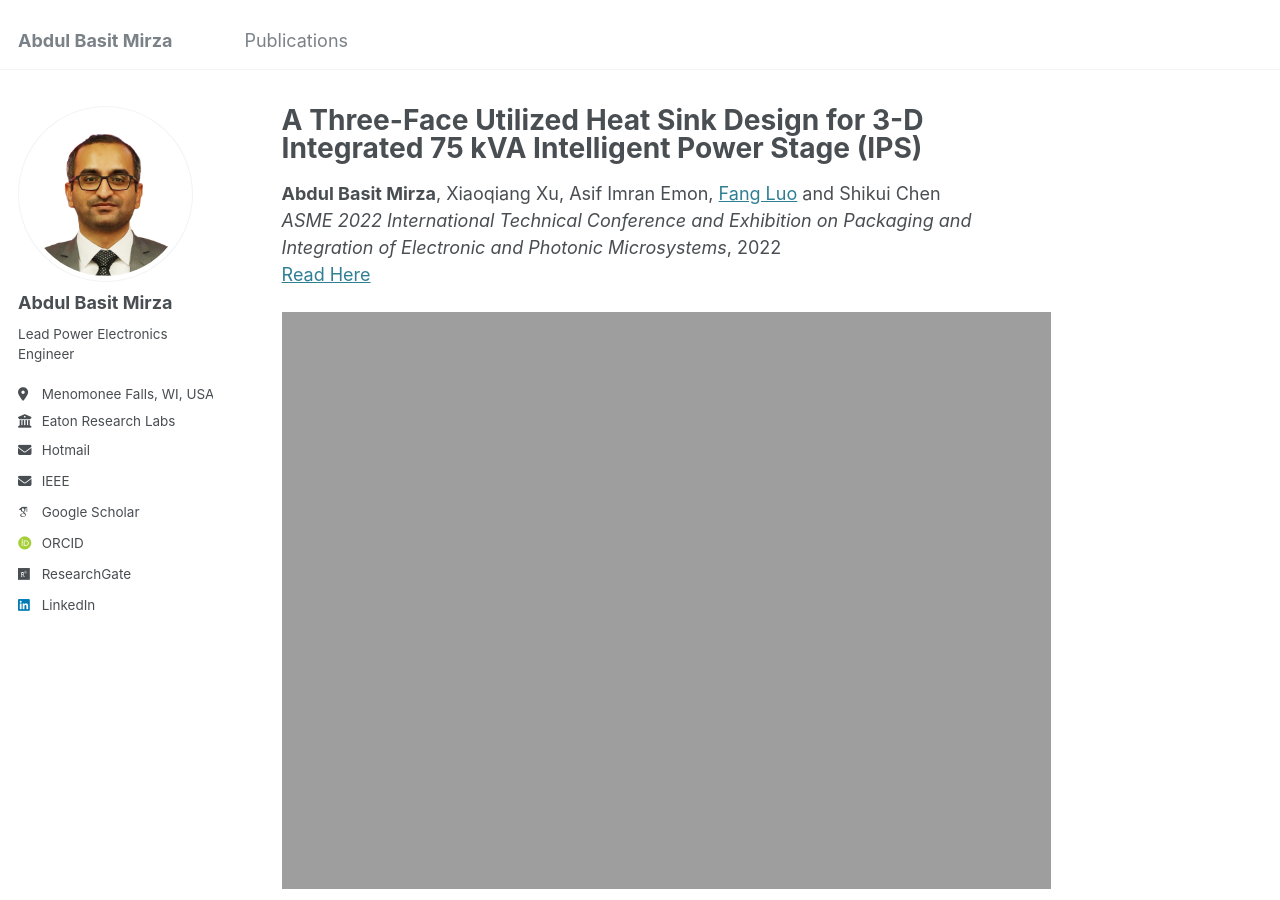
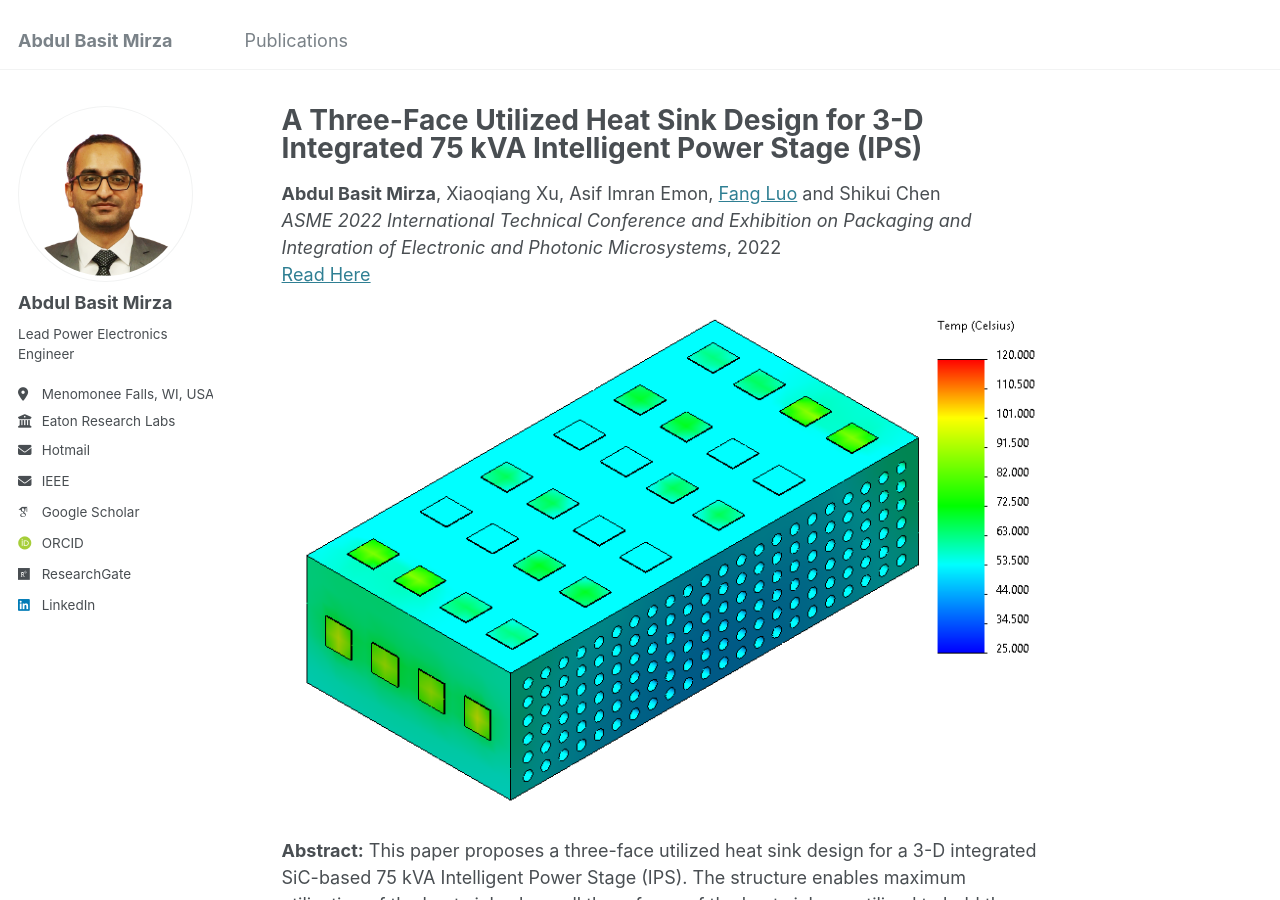
Before and after one commit to AbdulBasitMirza/abdulbasitmirza.github.io, a Jekyll site: the page built from _publications/InterPACK_2022.md, in a window 1280 px wide and 900 px high. Built offline with Jekyll 4.4.1, drawn with Linux system fonts in a browser that asks for light colours; some web fonts are replaced.

Commit message:
Update InterPACK_2022.md

```diff
--- a/_publications/InterPACK_2022.md
+++ b/_publications/InterPACK_2022.md
@@ -9,7 +9,7 @@ date: 2022-12-07
 venue: 'ASME 2022 International Technical Conference and Exhibition on Packaging and Integration of Electronic and Photonic Microsystems'
 paperurl: 'https://asmedigitalcollection.asme.org/InterPACK/proceedings-abstract/InterPACK2022/V001T09A008/1153345'
 authors: '<strong>Abdul Basit Mirza</strong>, Xiaoqiang Xu, Asif Imran Emon, <a href="https://www.stonybrook.edu/commcms/electrical/people/-core_faculty/luo_fang">Fang Luo</a> and Shikui Chen'
-thumbnail: 'LifelongLfD.jpg'
+thumbnail: 'InterPACK_2022.PNG'
 [//]: # (codeurl: 'https://github.com/Lifelong-ML/ELIRL.git')
 [//]: # (videourl: 'https://youtu.be/Of5OyuOrePw')
 [//]: # (posterurl: 'https://www.seas.upenn.edu/~eeaton/papers/Mendez2018Lifelong-poster.pdf')
```
